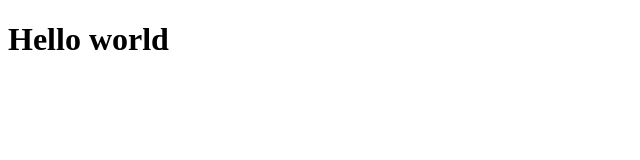
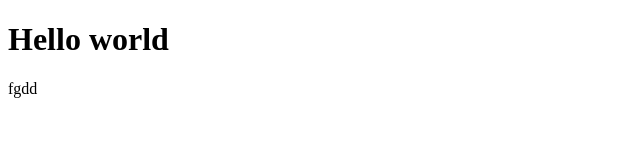
Before and after one commit to todoy4/fgfgf, a plain HTML site: page index.html in a window 1280 px wide. Shown: the full height of the page, 0-640 px from the left. Drawn offline with Linux system fonts and the light colour scheme.

Commit message:
add news parag

```diff
--- a/index.html
+++ b/index.html
@@ -5,6 +5,7 @@
     <body>
         <div>
           <h1>Hello world</h1>
+            <p>fgdd</p>
         </div>
 
     </body>
```
